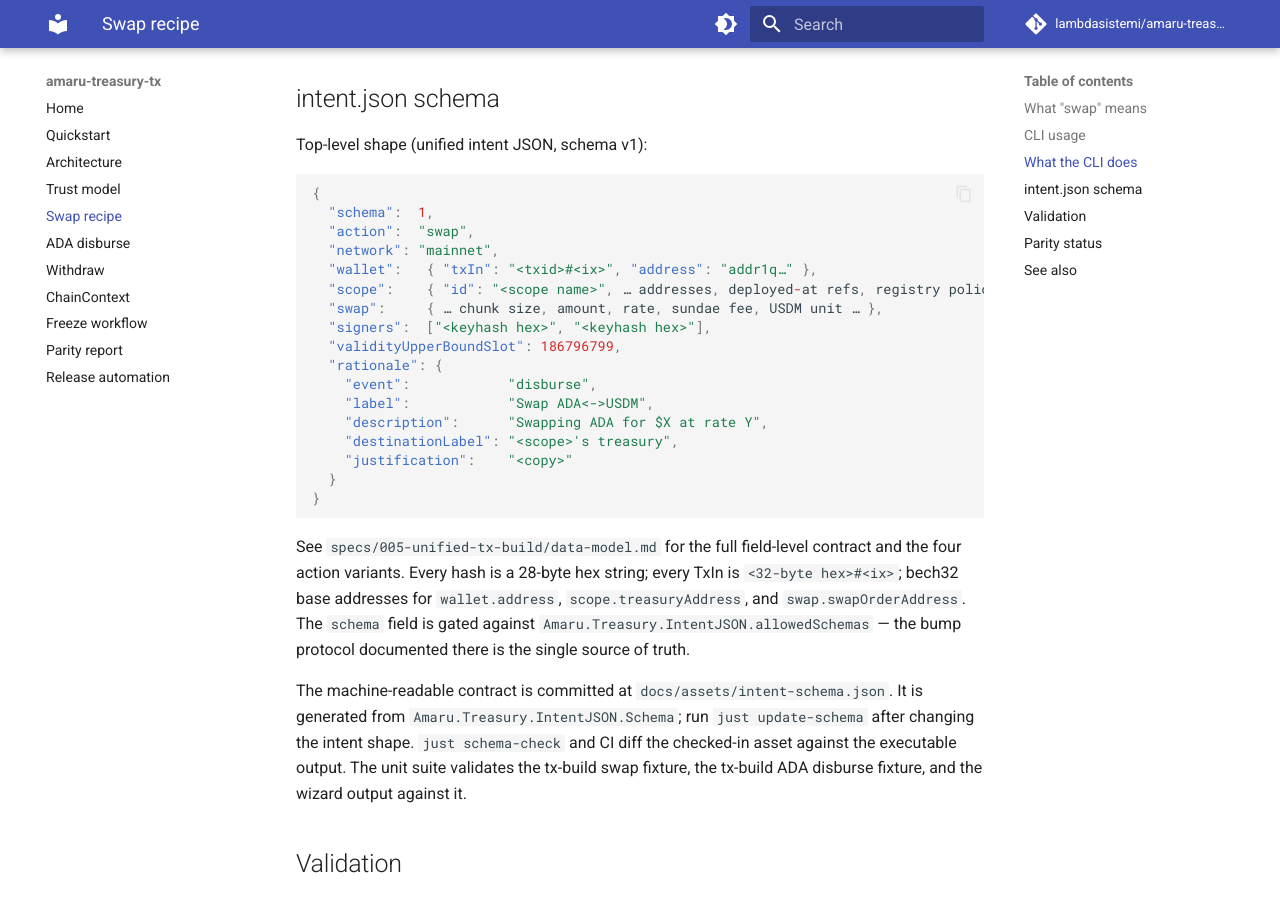
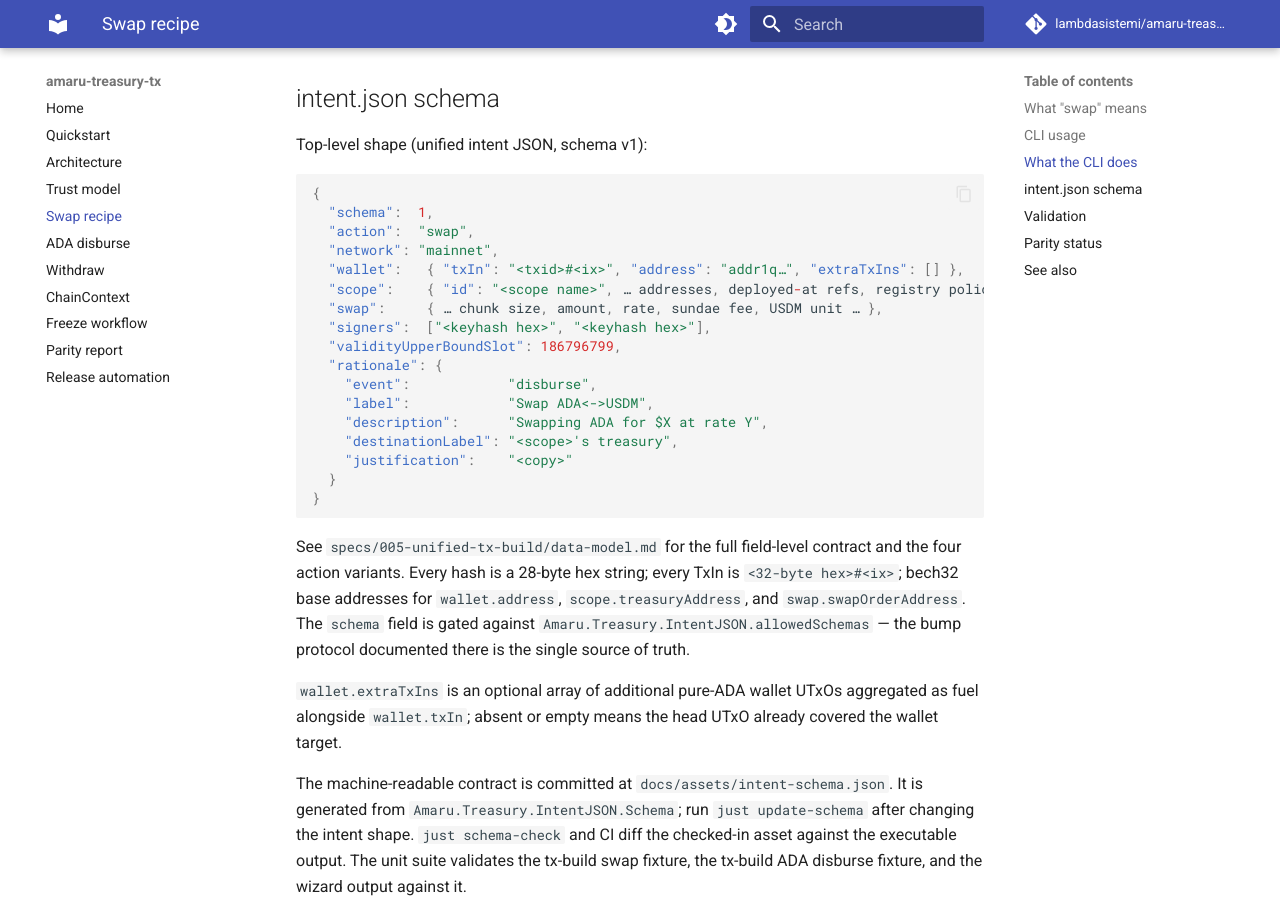
Before and after one commit to lambdasistemi/amaru-treasury-tx, an MkDocs documentation site: the page built from docs/swap.md, in a window 1280 px wide and 900 px high, scrolled down 1591 px. Built offline with MkDocs 1.6.1 and Material for MkDocs 9.7.7, drawn with Linux system fonts in a browser that asks for light colours; comment, search, counter and statistics services are not loaded.

Commit message:
test(swap): preserve legacy intent compatibility
Adds a legacy swap intent fixture without wallet.extraTxIns and proves it decodes through the post-feature builder to the existing golden CBOR.

Pins the WalletJSON default/encoder shape and documents that wallet.extraTxIns is optional for stored intents while new output emits the empty array.

```diff
--- a/docs/swap.md
+++ b/docs/swap.md
@@ -85,7 +85,7 @@ Top-level shape (unified intent JSON, schema v1):
   "schema":  1,
   "action":  "swap",
   "network": "mainnet",
-  "wallet":   { "txIn": "<txid>#<ix>", "address": "addr1q…" },
+  "wallet":   { "txIn": "<txid>#<ix>", "address": "addr1q…", "extraTxIns": [] },
   "scope":    { "id": "<scope name>", … addresses, deployed-at refs, registry policy id … },
   "swap":     { … chunk size, amount, rate, sundae fee, USDM unit … },
   "signers":  ["<keyhash hex>", "<keyhash hex>"],
@@ -108,6 +108,10 @@ bech32 base addresses for `wallet.address`,
 `schema` field is gated against
 `Amaru.Treasury.IntentJSON.allowedSchemas` — the bump protocol
 documented there is the single source of truth.
+
+`wallet.extraTxIns` is an optional array of additional pure-ADA
+wallet UTxOs aggregated as fuel alongside `wallet.txIn`; absent or
+empty means the head UTxO already covered the wallet target.
 
 The machine-readable contract is committed at
 `docs/assets/intent-schema.json`. It is generated from
```
Also changed, not shown: 3 other files.
